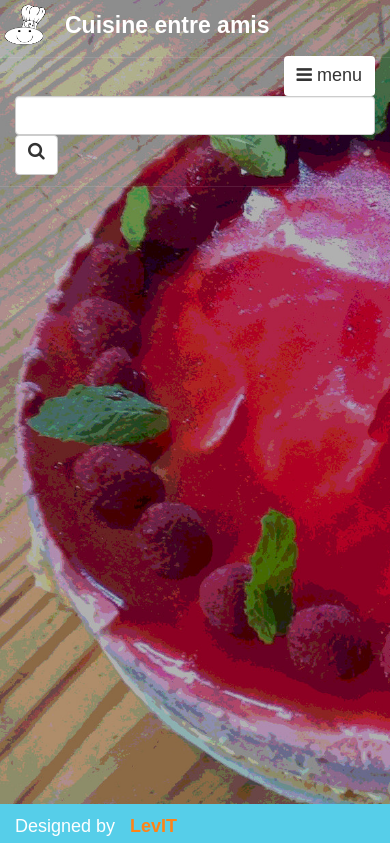
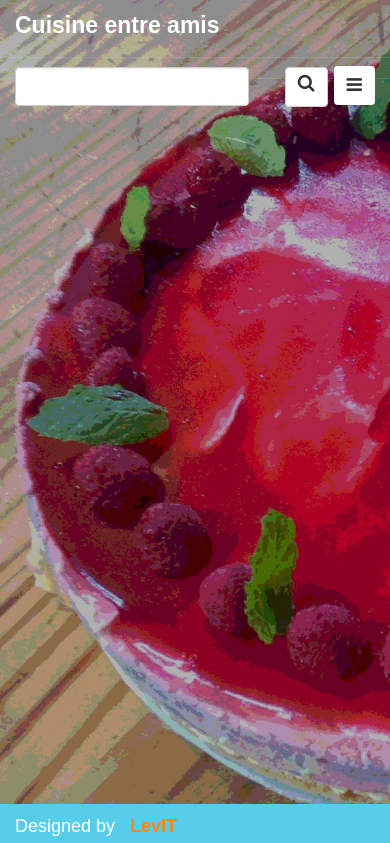
Before and after one commit to Leila20/cuisine-entre-amis, a Django app: page / in a window 390 px wide. Shown: the top 843 px of the page. Run offline with Django 3.2, Linux system fonts and the light colour scheme; data that the repository does not hold is empty; parts of the project's set-up code (start-up, migrations or seed data) failed here and were passed over; some libraries are stand-ins or nearby versions; some web fonts are replaced.

Commit message:
:heavy_plus_sign: responsive homepage

```diff
--- a/cuisine_entre_amis/templates/base.html
+++ b/cuisine_entre_amis/templates/base.html
@@ -40,10 +40,10 @@
           </button>
           <a class="navbar-brand" href="{% url 'post' %}">Cuisine entre amis</a>
         </div>
+        <div class="group-menu">
           <div class="btn-group menu">
             <button class="btn dropdown-toggle" type="button" id="dropdownmenu" data-toggle="dropdown" aria-haspopup="true" aria-expended="false">
               <i class="fa fa-bars"></i>
-            menu
             </button>
             <div class="dropdown-menu" aria-labelledby="dropdownmenu">
               <li><a class="dropdown-item" href="{% url 'post' %}">Articles</a></li>
@@ -57,6 +57,7 @@
             </div>
           </form>
         </div>
+      </div>
     </nav>
     <main>
       {% block content %}
--- a/requirements.txt
+++ b/requirements.txt
@@ -7,3 +7,5 @@ django-debug-toolbar-template-timings
 django-kombu
 django-webtest
 factory-boy
+django-taggit
+Pillow
--- a/sass/css/_custom.scss
+++ b/sass/css/_custom.scss
@@ -2,6 +2,31 @@ main {
   margin-top:                   $navbar-height*1.5;
   margin-left:                  15px;
   margin-bottom:                70px;
+}
+
+.group-menu {
+
+  @media(max-width: 568px) {
+    .btn-group {
+      float:                    right;
+      margin-top:               10px;
+
+      .btn {
+        height:                 39px !important;
+      }
+    }
+
+    .form-group {
+      input {
+        float:                  left;
+        width:                  65%;
+      }
+
+      .search {
+        float:                  right;
+      }
+    }
+  }
 }
 
 .search {
@@ -12,10 +37,6 @@ main {
   }
 
   margin-right: 1px;
-
-  @media(min-width:517px) and (max-width:768px) {
-    display:                  none;
-  }
 }
 
 .menu {
@@ -23,7 +44,10 @@ main {
   margin-top: 6px;
   float: right;
 
-  @media(min-width:517px) and (max-width:768px) {
+  @media(max-width: 568px) {
+  }
+
+  @media(min-width:568px) and (max-width:768px) {
     margin-top: -45px;
   }
 }
@@ -65,7 +89,6 @@ main {
 
   .navbar-header {
 
-
     img {
       float:                    left;
       width:                    50px;
--- a/sass/css/_post.scss
+++ b/sass/css/_post.scss
@@ -1,5 +1,16 @@
 .article {
 
+  @media(max-width: 568px) {
+    margin-bottom: 50px;
+
+    .left {
+      float:                          none !important;
+    }
+
+    .right {
+      float:                          none !important;
+    }
+  }
 
   width:                              100%;
 
@@ -13,6 +24,9 @@
 }
 
 img {
+  @media(max-width:568px) {
+    display:                          none;
+  }
   display:                            flex;
   margin:                             auto;
   max-width:                          30%;
@@ -37,7 +51,11 @@ img {
 }
 .article-body {
 
-  @media(min-width:517px) and (max-width:907px) {
+  @media(max-width: 568px) {
+    float:                            none;
+    width:                            100%;
+  }
+  @media(min-width:568px) and (max-width:907px) {
     height:                           initial;
 
     .intro_pic {
@@ -47,7 +65,7 @@ img {
 
   width:                              50%;
   height:                             30%;
-  padding:                            10px 10px 10px 10px;
+  padding:                            10px;
   border-radius:                      5px;
 
   .left {
@@ -74,7 +92,11 @@ img {
 
   .readmore {
 
-    @media(min-width:517px) and (max-width:907px) {
+    @media(max-width: 568px) {
+      padding-top:                    15px;
+    }
+
+    @media(min-width:568px) and (max-width:907px) {
       margin-top:                     22px;
     }
 
```
Also changed, not shown: cuisine_entre_amis/static/css/site.css. Lines whose indentation alone changed are shown as unchanged.
